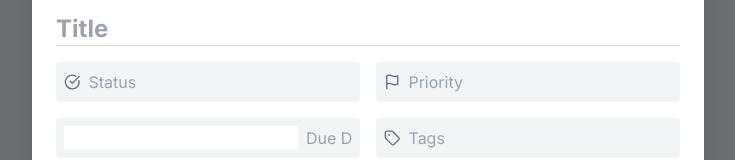
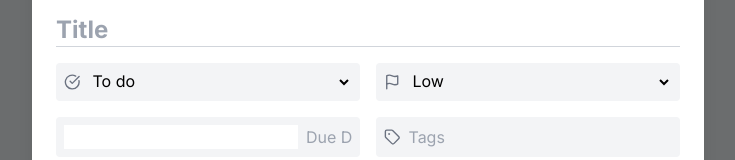
Before and after one commit to M-Sanjay12o52o/Workflo, a Next.js app: page /assign in a window 1280 px wide. Shown: the part 202-362 px from the top of the page, without its empty margins (272-1007 px from the left). Built offline with nearby package versions, Linux system fonts and the light colour scheme.

Commit message:
modified requests to fetch tasks properly and display them as well

```diff
--- a/src/app/assign/page.tsx
+++ b/src/app/assign/page.tsx
@@ -12,7 +12,7 @@ const page: FC<pageProps> = ({ }) => {
     const router = useRouter();
 
     const handleClose = () => {
-        router.back()
+        router.push('/dashboard');
     }
 
     return <div>
--- a/src/app/models/task.ts
+++ b/src/app/models/task.ts
@@ -2,6 +2,6 @@ interface Task {
     title: string;
     description: string;
     status: string;
-    priority?: number;
-    deadline?: Date;
+    priority?: string;
+    deadline?: string;
 }
--- a/src/components/Dashboard.tsx
+++ b/src/components/Dashboard.tsx
@@ -11,66 +11,26 @@ interface DashboardProps { }
 interface Task {
     title: string;
     description: string;
+    status: string;
     priority: 'Urgent' | 'Medium' | 'Low';
     date: string;
 }
 
+interface Tasks extends Task {
+    id: string;
+}
+
 const Dashboard: FC<DashboardProps> = () => {
+    const [tasks, setTasks] = useState<Tasks[]>([]);
     const router = useRouter();
     const [userName, setUserName] = useState<string>("Joe Gardner");
-    const boards: Array<{ title: string; tasks: Task[] }> = [
-        {
-            title: "To do",
-            tasks: [
-                {
-                    title: "Implement User Authentication",
-                    description: "Develop and integrate user authentication using email and password.",
-                    priority: "Urgent",
-                    date: "March 15, 2023"
-                }
-            ]
-        },
-        {
-            title: "In progress",
-            tasks: [
-                {
-                    title: "Design Home page UI",
-                    description: "Develop and integrate user authentication using email and password.",
-                    priority: "Urgent",
-                    date: "March 15, 2023"
-                },
-                {
-                    title: "Conduct User Feedback Survey",
-                    description: "Collect and analyze user feedback to improve app features.",
-                    priority: "Low",
-                    date: "March 15, 2023"
-                }
-            ]
-        },
-        {
-            title: "Under review",
-            tasks: [
-                {
-                    title: "Integrate Cloud Storage",
-                    description: "Enable cloud storage for note backup and synchronization.",
-                    priority: "Urgent",
-                    date: "March 15, 2023"
-                }
-            ]
-        },
-        {
-            title: "Finished",
-            tasks: [
-                {
-                    title: "Test Cross-browser Compatibility",
-                    description: "Ensure the app works seamlessly across different web browsers.",
-                    priority: "Medium",
-                    date: "March 15, 2023"
-                }
-            ]
-        },
-        // ... other boards
-    ];
+
+    const boards = [
+        { title: 'To do', tasks: tasks.filter((task) => task.status === 'To do') },
+        { title: 'In progress', tasks: tasks.filter((task) => task.status === 'In progress') },
+        { title: 'Under review', tasks: tasks.filter((task) => task.status === 'Under review') },
+        { title: 'Finished', tasks: tasks.filter((task) => task.status === 'Finished') },
+    ]
 
     useEffect(() => {
         fetchTasks();
@@ -85,6 +45,9 @@ const Dashboard: FC<DashboardProps> = () => {
             }
 
             const data = await response.json();
+
+            setTasks(data);
+
             console.log('fetchTasks', data);
             return data;
         } catch (error) {
@@ -92,6 +55,8 @@ const Dashboard: FC<DashboardProps> = () => {
             throw error;
         }
     }
+
+
 
     return (
         <div className="flex h-screen bg-[#F4F4F4]">
--- a/src/components/Taskmodal.tsx
+++ b/src/components/Taskmodal.tsx
@@ -11,12 +11,33 @@ interface TaskmodalProps {
 
 const Taskmodal: FC<TaskmodalProps> = ({ onClose }) => {
     const [title, setTitle] = useState('');
-    const [status, setStatus] = useState('');
-    const [priority, setPriority] = useState('');
+    const [status, setStatus] = useState<"To do" | "In progress" | "Under review" | "Finished" | undefined>(undefined);
+    const [priority, setPriority] = useState<"Low" | "Medium" | "Urgent" | undefined>(undefined);
     const [deadline, setDeadline] = useState<Date | null>(null);
     const [description, setDescription] = useState('');
     const [isSubmitting, setIsSubmitting] = useState(false);
     const [error, setError] = useState('');
+
+    const statusOptions = [
+        { value: 'To do', label: 'To do' },
+        { value: 'In progress', label: 'In progress' },
+        { value: 'Under review', label: 'Under review' },
+        { value: 'Finished', label: 'Finished' },
+    ];
+
+    const handleChangeStatus = (event: React.ChangeEvent<HTMLSelectElement>) => {
+        setStatus(event.target.value as 'To do' | 'In progress' | 'Under review' | 'Finished');
+    };
+
+    const priorityOptions = [
+        { value: 'Low', label: 'Low' },
+        { value: 'Medium', label: 'Medium' },
+        { value: 'Urgent', label: 'Urgent' },
+    ];
+
+    const handleChangePriority = (event: React.ChangeEvent<HTMLSelectElement>) => {
+        setPriority(event.target.value as 'Low' | 'Medium' | 'Urgent');
+    };
 
     const handleSubmit = async (e: React.FormEvent) => {
         e.preventDefault();
@@ -33,7 +54,7 @@ const Taskmodal: FC<TaskmodalProps> = ({ onClose }) => {
                     title,
                     description,
                     status,
-                    priority: parseInt(priority) || undefined,
+                    priority,
                     deadline: deadline ? new Date(deadline) : undefined,
                 }),
             });
@@ -88,23 +109,31 @@ const Taskmodal: FC<TaskmodalProps> = ({ onClose }) => {
                         <div className="grid grid-cols-2 gap-4">
                             <div className="flex items-center space-x-2 bg-gray-100 p-2 rounded">
                                 <CheckCircle size={18} className="text-gray-500" />
-                                <input
-                                    type="text"
-                                    placeholder="Status"
+                                <select
                                     value={status}
-                                    onChange={(e) => setStatus(e.target.value)}
+                                    onChange={handleChangeStatus}
                                     className="bg-transparent outline-none w-full text-black"
-                                />
+                                >
+                                    {statusOptions.map((status) => (
+                                        <option key={status.value} value={status.value}>
+                                            {status.label}
+                                        </option>
+                                    ))}
+                                </select>
                             </div>
                             <div className="flex items-center space-x-2 bg-gray-100 p-2 rounded">
                                 <Flag size={18} className="text-gray-500" />
-                                <input
-                                    type="text"
-                                    placeholder="Priority"
+                                <select
                                     value={priority}
-                                    onChange={(e) => setPriority(e.target.value)}
+                                    onChange={handleChangePriority}
                                     className="bg-transparent outline-none w-full text-black"
-                                />
+                                >
+                                    {priorityOptions.map((option) => (
+                                        <option key={option.value} value={option.value}>
+                                            {option.label}
+                                        </option>
+                                    ))}
+                                </select>
                             </div>
                             <div className="flex items-center space-x-2 bg-gray-100 p-2 rounded">
                                 <DatePicker
```
Also changed, not shown: src/helper/board.ts (added, +58 -0 lines).
